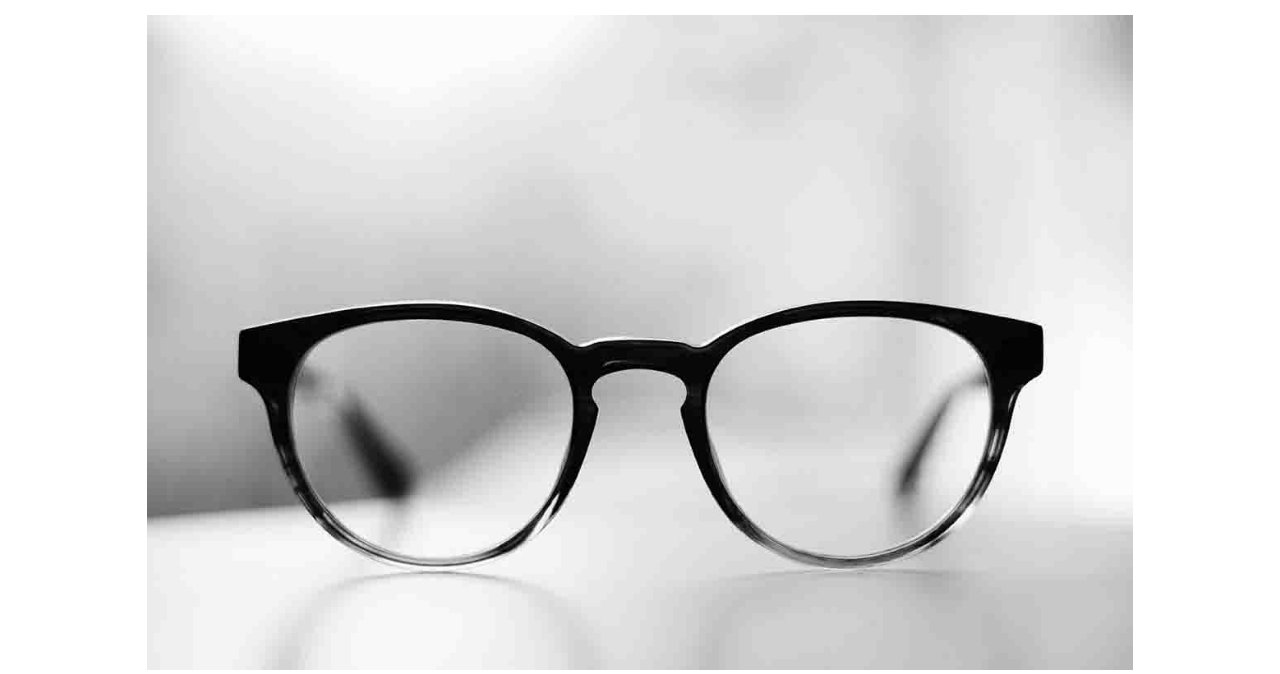
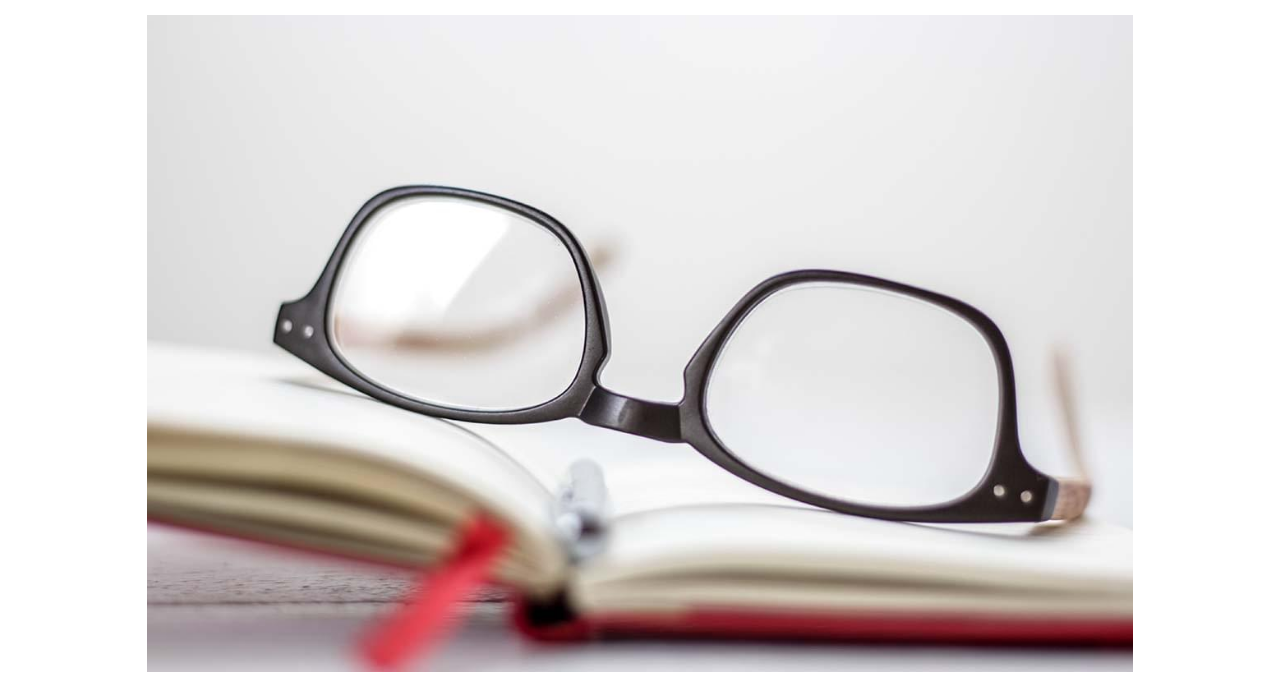
Before and after one commit to leonism/JAM-stack, an Eleventy site: page src/blog/2022-11-11-my-eight-article.md in a window 1280 px wide. Shown: the part 165-839 px from the top of the page. Built offline with nearby package versions, Linux system fonts and the light colour scheme; Eleventy itself is replaced by a stand-in of ours; files that its build step writes are made by us from their sources.

Commit message:
Update Blog “2022-11-11-my-eight-article”

```diff
--- a/src/blog/2022-11-11-my-eight-article.md
+++ b/src/blog/2022-11-11-my-eight-article.md
@@ -7,7 +7,7 @@ description: You can adapt Netlify CMS to a wide variety of projects. It works
 author: Gerry Leo Nugroho
 date: 2022-11-11T12:38:12.109Z
 tags: featured
-image: /assets/blog/bg-kontak.jpg
+image: /assets/blog/bg-lokasi.jpg
 imageAlt: Lorem ipsum dolor sit amet,
 ---
 # Add to Your Site
```
Also changed, not shown: public/assets/blog/bg-lokasi.jpg (added).
